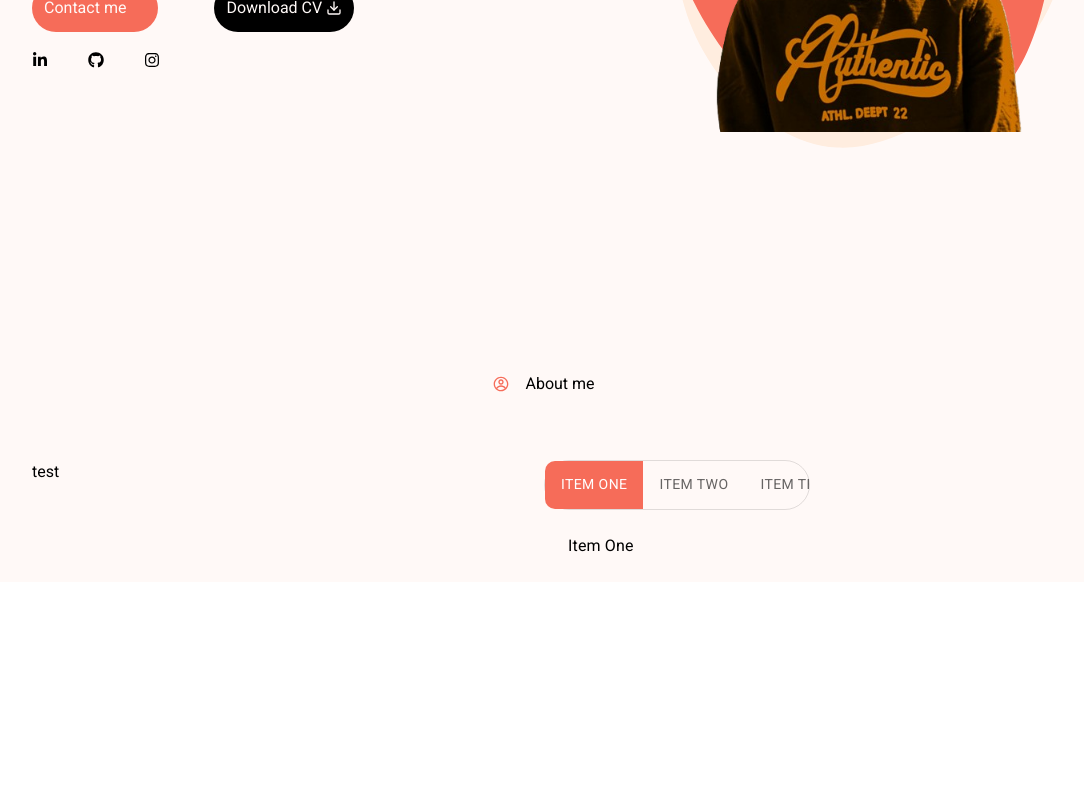
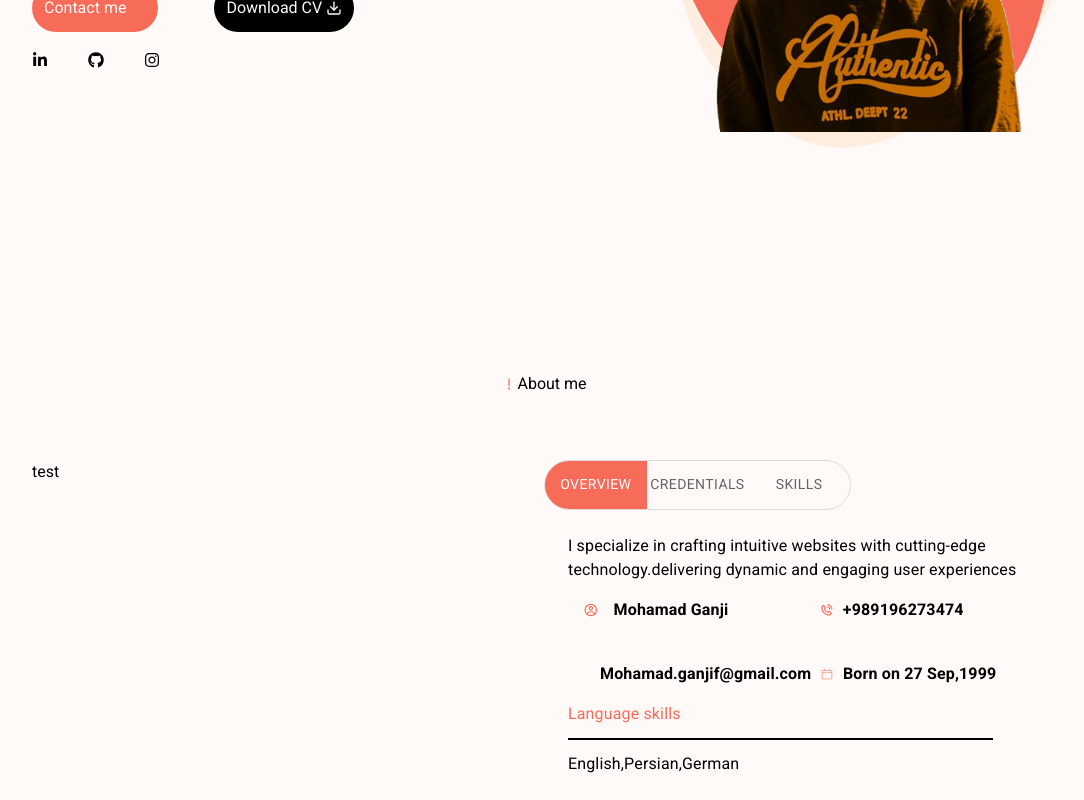
Before and after one commit to m-ganji/portfolio, a React (Vite) app: page / in a window 1280 px wide. Shown: the part 425-1225 px from the top of the page, without its empty margins (96-1180 px from the left). Before the commit the page ends 1007 px from the top, so only its background shows below. Built offline with nearby package versions, Linux system fonts and the light colour scheme; some icons are missing.

Commit message:
overview is done

```diff
--- a/src/App.css
+++ b/src/App.css
@@ -8,9 +8,19 @@
 }
 
 button#simple-tab-0 {
-  border-radius: 10px 0px 0px 10px;
+  border-radius: 40px 0px 0px 40px;
+  width: 33.3%;
+}
+
+button#simple-tab-1 {
+  width: 33.3%;
 }
 
 button#simple-tab-2 {
-  border-radius: 0px 10px 10px 0px;
+  border-radius: 0px 40px 40px 0px;
+  width: 33.3%;
 }
+
+.MuiBox-root.css-dyrtm4 {
+  width: 60%;
+}
--- a/src/App.jsx
+++ b/src/App.jsx
@@ -12,11 +12,11 @@ import { FaGithub } from "react-icons/fa";
 import { FaInstagram } from "react-icons/fa";
 import { useState } from "react";
 import { useEffect } from "react";
-import { useTranslation } from "react-i18next";
 import { LiaLanguageSolid } from "react-icons/lia";
 import { FaArrowTurnDown } from "react-icons/fa6";
-import { CgProfile } from "react-icons/cg";
 import TabsCom from "./components/TabsCom";
+import useLanguage from "./components/useLanguage";
+import { AiOutlineExclamation } from "react-icons/ai";
 
 function App() {
   // switching the theme
@@ -35,19 +35,10 @@ function App() {
   };
 
   // switching the language
-  const [t, i18n] = useTranslation("global");
-
-  const handleChangeLanguage = (lang) => {
-    i18n.changeLanguage(lang);
-  };
-  const [openModal, setOpenModal] = useState(false);
-
-  const handlelanguageSwitch = () => {
-    setOpenModal((prevOpenModal) => !prevOpenModal);
-  };
+  const { t, handleChangeLanguage } = useLanguage();
 
   return (
-    <div className="bg-lightBg dark:bg-black w-full h-full font-sans">
+    <div className="bg-lightBg dark:bg-black dark:text-lightBg w-full h-full font-sans">
       <header className="h-[10%] flex justify-between mx-[10%]">
         <img src={Logo} alt="" className="h-20" />
         <div className="flex justify-start items-baseline gap-5 p-2 dark:text-lightBg">
@@ -61,19 +52,19 @@ function App() {
             {t("header.thirdButton")}
           </div>
           <button
-            onClick={(e) => {
-              handlelanguageSwitch();
-              console.log(e);
-            }}
+            // onClick={(e) => {
+            //   handlelanguageSwitch();
+            //   console.log(e);
+            // }}
             className=""
           >
             <LiaLanguageSolid />
           </button>
-          {openModal && (
+          {/* {openModal && (
             <button className="px-2 py-2 rounded bg-mainOrange">
               Open Modal
             </button>
-          )}
+          )} */}
           {/* <button
             onClick={handlelanguageSwitch}
             className="flex justify-center items-center flex-col"
@@ -86,8 +77,8 @@ function App() {
             <CiLight />
           </button>
         </div>
-        {/* <button onClick={() => handleChangeLanguage("en")}>en</button>
-        <button onClick={() => handleChangeLanguage("fa")}>fa</button> */}
+        <button onClick={() => handleChangeLanguage("en")}>en</button>
+        <button onClick={() => handleChangeLanguage("fa")}>fa</button>
       </header>
       <main className="mx-[10%] flex flex-col">
         <div className="first_part flex">
@@ -149,13 +140,13 @@ function App() {
         </div>
         <div className="second_part flex justify-between items-center mt-28 flex-col">
           <FaArrowTurnDown color="#F66C59" className="mb-28" />
-          <div className="flex justify-center items-center dark:text-lightBg gap-4 mb-16">
-            <CgProfile color="#F66C59" />
+          <div className="flex justify-center items-center dark:text-lightBg mb-16">
+            <AiOutlineExclamation color="#F66C59" />
             {t("main.secondPart.header")}
           </div>
           <div className="flex w-full">
             <div className="w-1/2">test</div>
-            <div className="w-1/2">
+            <div className="w-1/2 dark:text-lightBg">
               <TabsCom />
             </div>
           </div>
--- a/src/components/TabsCom.jsx
+++ b/src/components/TabsCom.jsx
@@ -4,6 +4,11 @@ import Tab from "@mui/material/Tab";
 import Typography from "@mui/material/Typography";
 import Box from "@mui/material/Box";
 import { useState } from "react";
+import useLanguage from "./useLanguage";
+import { CgProfile } from "react-icons/cg";
+import { BiPhoneCall } from "react-icons/bi";
+import { IoMail } from "react-icons/io5";
+import { CiCalendar } from "react-icons/ci";
 
 function CustomTabPanel(props) {
   const { children, value, index, ...other } = props;
@@ -18,7 +23,7 @@ function CustomTabPanel(props) {
     >
       {value === index && (
         <Box sx={{ p: 3 }}>
-          <Typography>{children}</Typography>
+          <Typography component="span">{children}</Typography>{" "}
         </Box>
       )}
     </div>
@@ -45,28 +50,70 @@ export default function TabsCom() {
     setValue(newValue);
   };
 
+  // switching the language
+  const { t, handleChangeLanguage } = useLanguage();
+
   return (
     <div>
-      <Box sx={{ width: "52%" }}>
+      <Box sx={{ width: "100%" }}>
         <Box sx={{ border: 1, borderColor: "divider", borderRadius: 10 }}>
           <Tabs
             value={value}
             onChange={handleChange}
             aria-label="basic tabs example"
           >
-            <Tab label="Item One" {...a11yProps(0)} />
-            <Tab label="Item Two" {...a11yProps(1)} />
-            <Tab label="Item Three" {...a11yProps(2)} />
+            <Tab label={t("main.secondPart.firstButton")} {...a11yProps(0)} />
+            <Tab label={t("main.secondPart.secondButton")} {...a11yProps(1)} />
+            <Tab label={t("main.secondPart.thirdButton")} {...a11yProps(2)} />
           </Tabs>
         </Box>
-        <CustomTabPanel value={value} index={0}>
-          Item One
+        <CustomTabPanel value={value} index={0} width={100}>
+          {t("main.secondPart.paragraph")}
+
+          <div className="grid grid-cols-2 gap-2">
+            <div className="bg-green-500 p-4 text-white font-bold text-center flex flex-row">
+              <div className="w-full flex items-center gap-2">
+                <CgProfile color="#F66C59" className="mr-2" />
+                <span className="w-full flex justify-start">
+                  {" "}
+                  Mohamad Ganji
+                </span>
+              </div>
+            </div>
+            <div className="bg-green-500 p-4 text-white font-bold text-center flex flex-row">
+              <div className="flex items-center justify-around">
+                <BiPhoneCall color="#F66C59" className="mr-2" />
+                <span className="w-full">+989196273474</span>
+              </div>
+            </div>
+            <div className="bg-yellow-500 p-4 text-white font-bold text-center">
+              <div className="w-full flex items-center gap-2">
+                <IoMail color="#F66C59" className="mr-2" />
+
+                <span className="w-full flex justify-start">
+                  {" "}
+                  Mohamad.ganjif@gmail.com
+                </span>
+              </div>
+            </div>
+            <div className="bg-green-500 p-4 text-white font-bold text-center flex flex-row">
+              <div className="flex items-center justify-around">
+                <CiCalendar color="#F66C59" className="mr-2" />
+                <span className="w-full"> {t("main.secondPart.calender")}</span>
+              </div>
+            </div>
+          </div>
+          <span className="text-mainOrange mt-3">
+            {t("main.secondPart.skills")}
+          </span>
+          <div className="border-t-2 border-gray-500 w-11/12 mt-3 mb-3"></div>
+          <span className="">{t("main.secondPart.language")}</span>
         </CustomTabPanel>
         <CustomTabPanel value={value} index={1}>
-          Item Two
+          {t("main.secondPart.secondButton")}
         </CustomTabPanel>
         <CustomTabPanel value={value} index={2}>
-          Item Three
+          {t("main.secondPart.thirdButton")}
         </CustomTabPanel>
       </Box>
     </div>
--- /dev/null
+++ b/src/components/useLanguage.jsx
@@ -0,0 +1,25 @@
+// useLanguage.js
+import { useTranslation } from "react-i18next";
+import { useState } from "react";
+
+const useLanguage = () => {
+  const [t, i18n] = useTranslation("global");
+  const [openModal, setOpenModal] = useState(false);
+
+  const handleChangeLanguage = (lang) => {
+    i18n.changeLanguage(lang);
+  };
+
+  const handleLanguageSwitch = () => {
+    setOpenModal((prevOpenModal) => !prevOpenModal);
+  };
+
+  return {
+    t,
+    handleChangeLanguage,
+    openModal,
+    handleLanguageSwitch,
+  };
+};
+
+export default useLanguage;
--- a/src/translation/en/global.json
+++ b/src/translation/en/global.json
@@ -13,7 +13,14 @@
       "secondButton": "Contact me"
     },
     "secondPart": {
-      "header": "About me"
+      "header": "About me",
+      "firstButton": "Overview",
+      "secondButton": "Credentials",
+      "thirdButton": "Skills",
+      "paragraph": "I specialize in crafting intuitive websites with cutting-edge technology.delivering dynamic and engaging user experiences",
+      "calender": "Born on 27 Sep,1999",
+      "skills": "Language skills",
+      "language": "English,Persian,German"
     }
   }
 }
--- a/src/translation/fa/global.json
+++ b/src/translation/fa/global.json
@@ -13,7 +13,14 @@
       "secondButton": "ارتباط با من"
     },
     "secondPart": {
-      "header": "درباره من"
+      "header": "درباره من",
+      "firstButton": "نگاه کلی",
+      "secondButton": "تحصیلات",
+      "thirdButton": "مهارت ها",
+      "paragraph": "من در طراحی وبسایت های کاربردی با فناوری های روز و ارائه تجارب جذاب تخصص دارم",
+      "calender": "متولد 5 مهر سال 1378",
+      "skills": "زبان",
+      "language": "انگلیسی،فارسی،آلمانی"
     }
   }
 }
```
